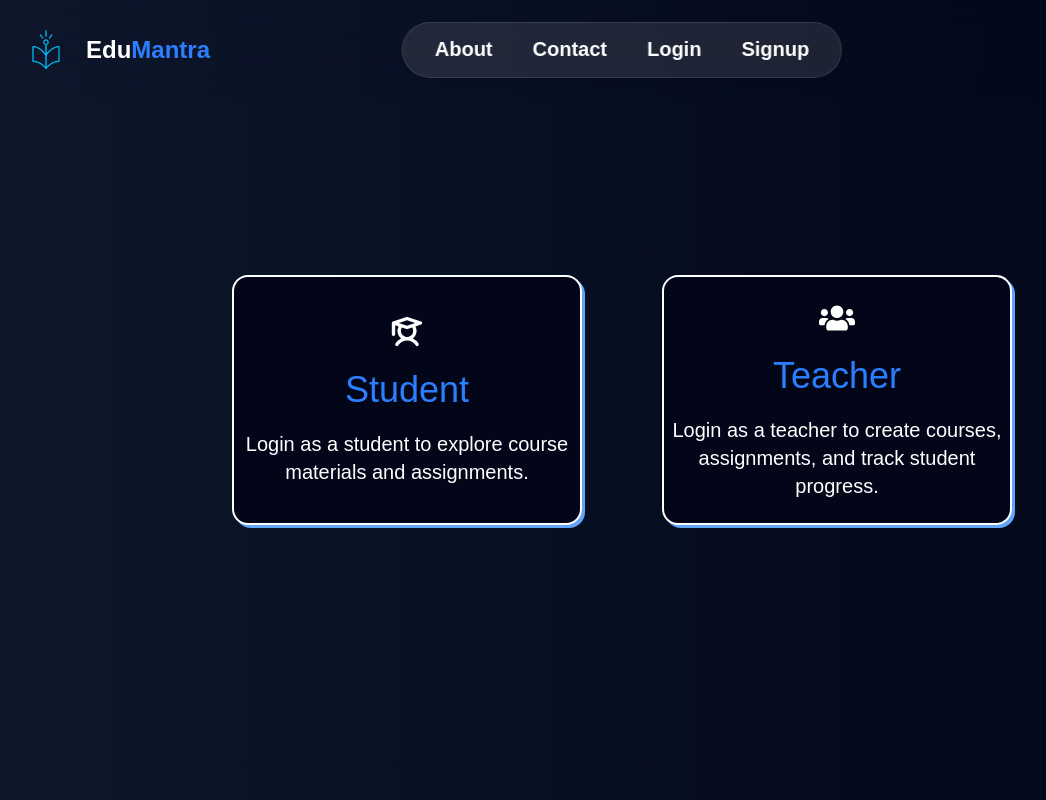
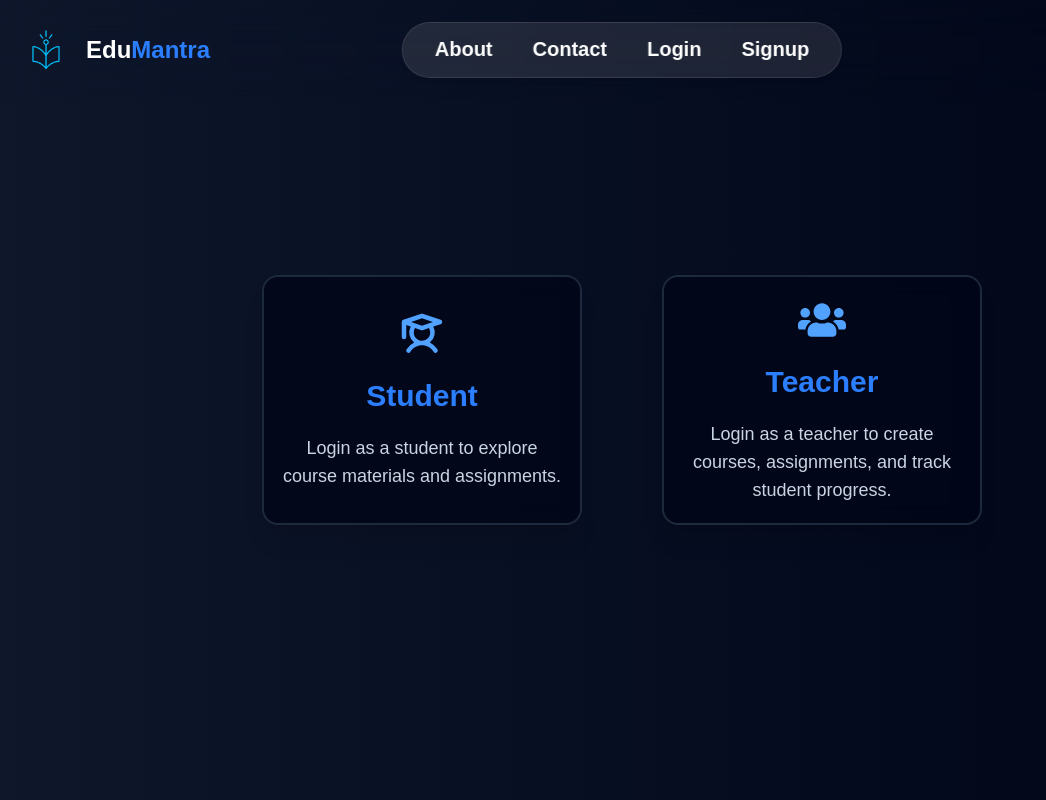
Before and after one commit to vinayak712/Student-Protector, a React (Vite) app in the folder Frontend/: page /login in a window 1280 px wide. Shown: the whole page, without its empty margins (18-1064 px from the left). Built offline with nearby package versions, Linux system fonts and the light colour scheme.

Commit message:
samll change in ui

```diff
--- a/Frontend/src/pages/Hero.jsx
+++ b/Frontend/src/pages/Hero.jsx
@@ -1,36 +1,41 @@
 import { PiStudentBold } from "react-icons/pi";
 import { FaUsers } from "react-icons/fa";
-import { Link } from 'react-router-dom';
+import { Link } from "react-router-dom";
 
 function Hero() {
-
   return (
-      <>
-          <div className=' bg-gradient-to-r from-slate-900 to-slate-950 h-screen w-screen flex items-center justify-center'>
-              <div className='text-white flex  gap-20  '>
-                  <Link to="/stulogin">
-                      <button>
-                      <div className='w-[350px] h-[250px] bg-slate-950  rounded-2xl border-[2px] flex items-center  justify-center  flex-col gap-5 blueShadow'>
-                 <p className='text-4xl'>< PiStudentBold /></p>
-                      <h1 className='text-4xl text-blue-500'>Student</h1>
-                      <p className='text-center text-xl '>Login as a student to explore course materials and assignments.</p>
-                  </div>
-                  </button>
-                  </Link>
-                  <button>
-                  <div className='w-[350px] h-[250px] bg-slate-950  rounded-2xl border-[2px] flex items-center  justify-center flex-col gap-5 blueShadow'>
-                 <p className='text-4xl'>< FaUsers /></p>
-                      <h1 className='text-4xl text-blue-500'>Teacher</h1>
-                      <p className='text-center text-xl '>Login as a teacher to create courses, assignments, and track student progress.</p>
-                  </div>
-                 </button>
-
+    <div className="bg-gradient-to-r from-slate-900 to-slate-950 min-h-screen w-full flex items-center justify-center px-4">
+      <div className="flex flex-col md:flex-row gap-10 md:gap-20">
+        <Link to="/stulogin" className="group">
+          <div className="w-[320px] h-[250px] bg-slate-950/80 rounded-2xl border-2 border-slate-800 flex flex-col items-center justify-center gap-5 shadow-xl transition-all duration-300 group-hover:scale-105 group-hover:border-blue-500 group-hover:shadow-blue-500/30 cursor-pointer backdrop-blur-md">
+            <span className="text-5xl text-blue-400 group-hover:text-blue-500 transition">
+              <PiStudentBold />
+            </span>
+            <h1 className="text-3xl font-bold text-blue-500 group-hover:text-blue-400 transition">
+              Student
+            </h1>
+            <p className="text-center text-lg text-slate-300 px-4">
+              Login as a student to explore course materials and assignments.
+            </p>
           </div>
-
+        </Link>
+        <Link to="/teacherlogin" className="group">
+          <div className="w-[320px] h-[250px] bg-slate-950/80 rounded-2xl border-2 border-slate-800 flex flex-col items-center justify-center gap-5 shadow-xl transition-all duration-300 group-hover:scale-105 group-hover:border-blue-500 group-hover:shadow-blue-500/30 cursor-pointer backdrop-blur-md">
+            <span className="text-5xl text-blue-400 group-hover:text-blue-500 transition">
+              <FaUsers />
+            </span>
+            <h1 className="text-3xl font-bold text-blue-500 group-hover:text-blue-400 transition">
+              Teacher
+            </h1>
+            <p className="text-center text-lg text-slate-300 px-4">
+              Login as a teacher to create courses, assignments, and track
+              student progress.
+            </p>
           </div>
-
-      </>
-  )
+        </Link>
+      </div>
+    </div>
+  );
 }
 
 export default Hero;
```
